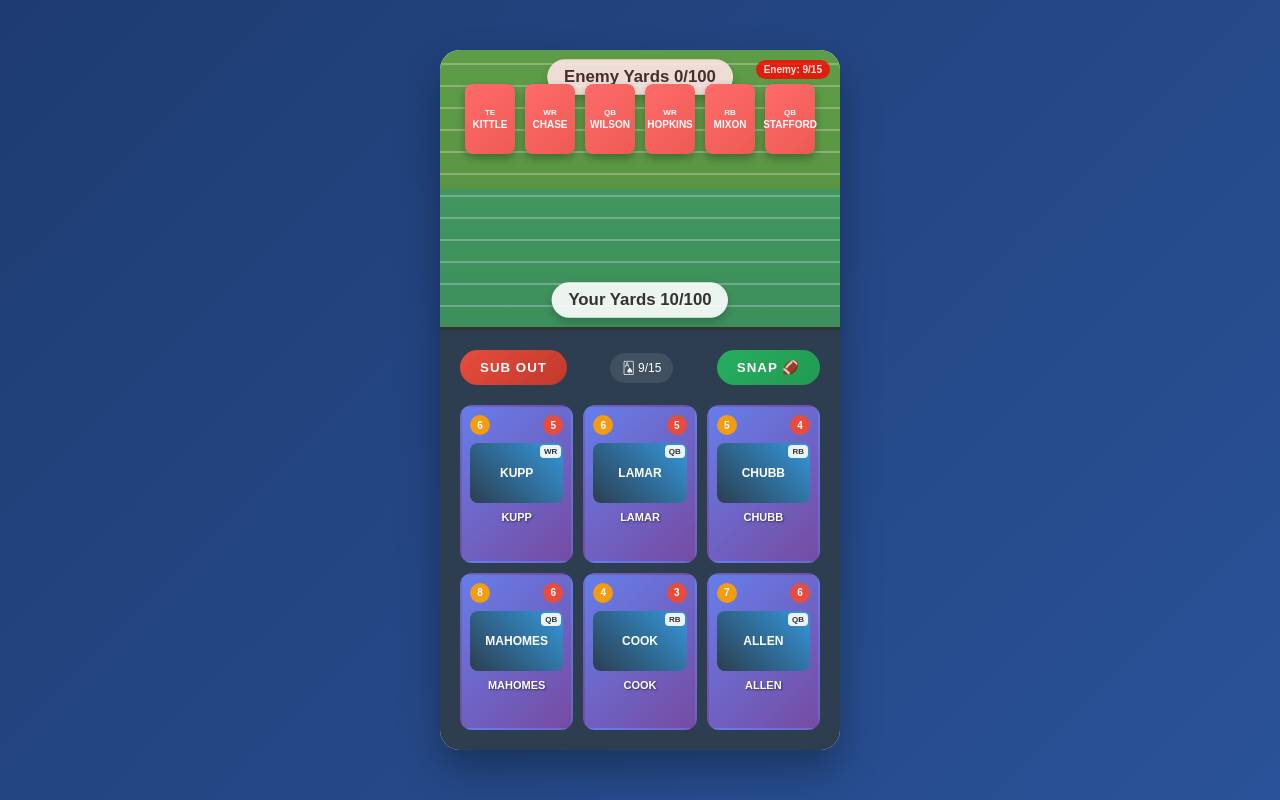
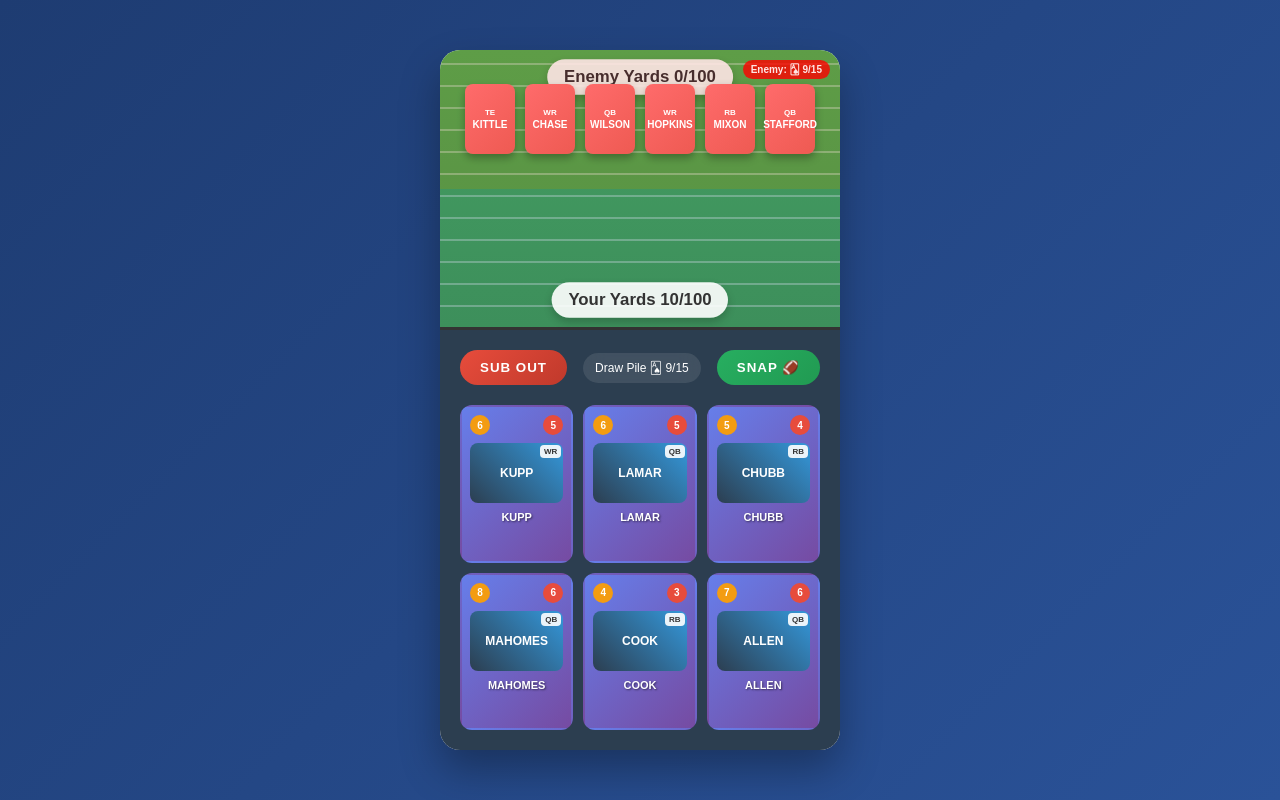
Before and after one commit to imorenodev/nfl-idle, a plain HTML site: page index.html in a window 1280 px wide. Drawn offline with Linux system fonts and the light colour scheme.

Commit message:
not sure

```diff
--- a/index.html
+++ b/index.html
@@ -1053,9 +1053,9 @@
                 document.querySelector('.yards-display').textContent = `Enemy Yards ${this.enemyYards}/100`;
                 document.querySelector('.yards-display:last-child').textContent = `Your Yards ${this.playerYards}/100`;
 
-                document.querySelector('.cards-remaining').textContent = `🂡 ${this.getNumberOfCardsInPlayerDrawPile()}/${this.playerDeck.length}`;
+                document.querySelector('.cards-remaining').textContent = `Draw Pile 🂡 ${this.getNumberOfCardsInPlayerDrawPile()}/${this.playerDeck.length}`;
 
-                document.getElementById('enemyDeckInfo').textContent = `Enemy: ${this.getNumberOfCardsInEnemyDrawPile()}/${this.enemyDeck.length}`;
+                document.getElementById('enemyDeckInfo').textContent = `Enemy: 🂡 ${this.getNumberOfCardsInEnemyDrawPile()}/${this.enemyDeck.length}`;
 
                 // Update button states
                 const discardBtn = document.getElementById('discardBtn');
```
